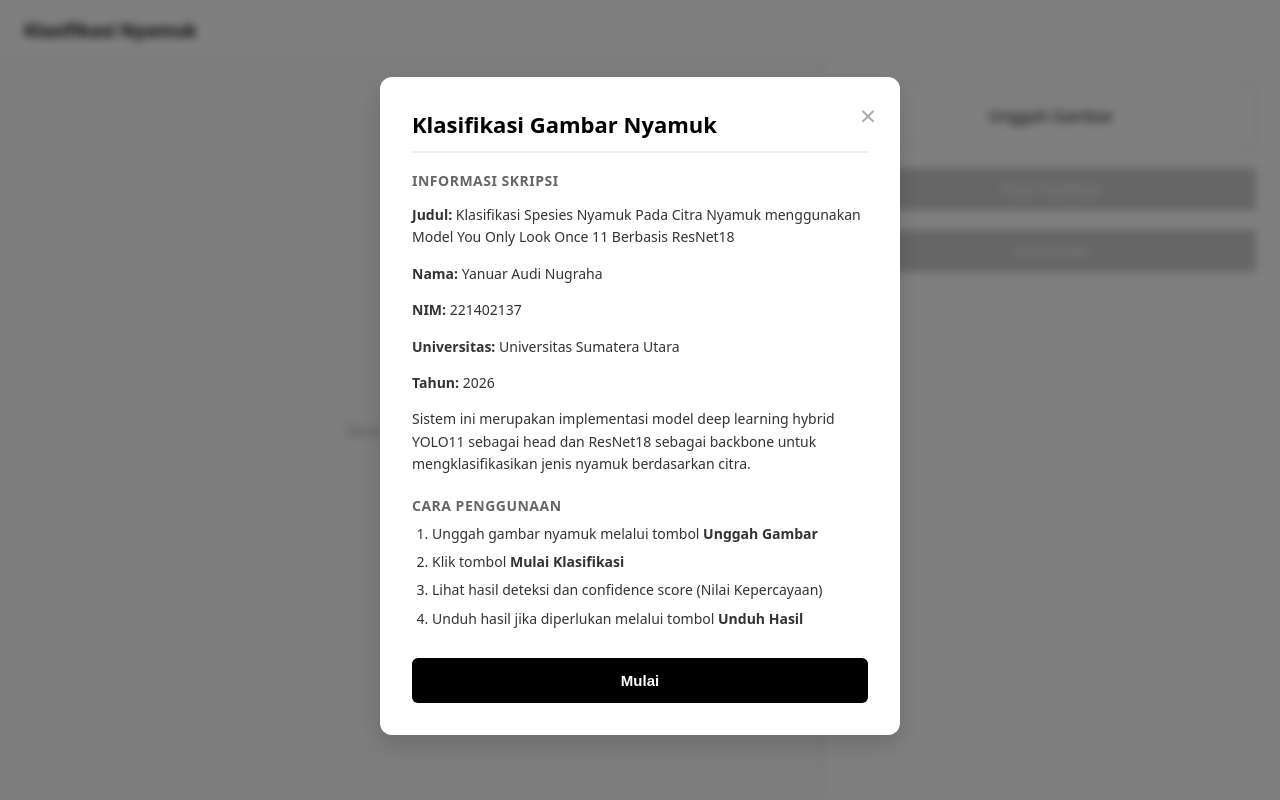
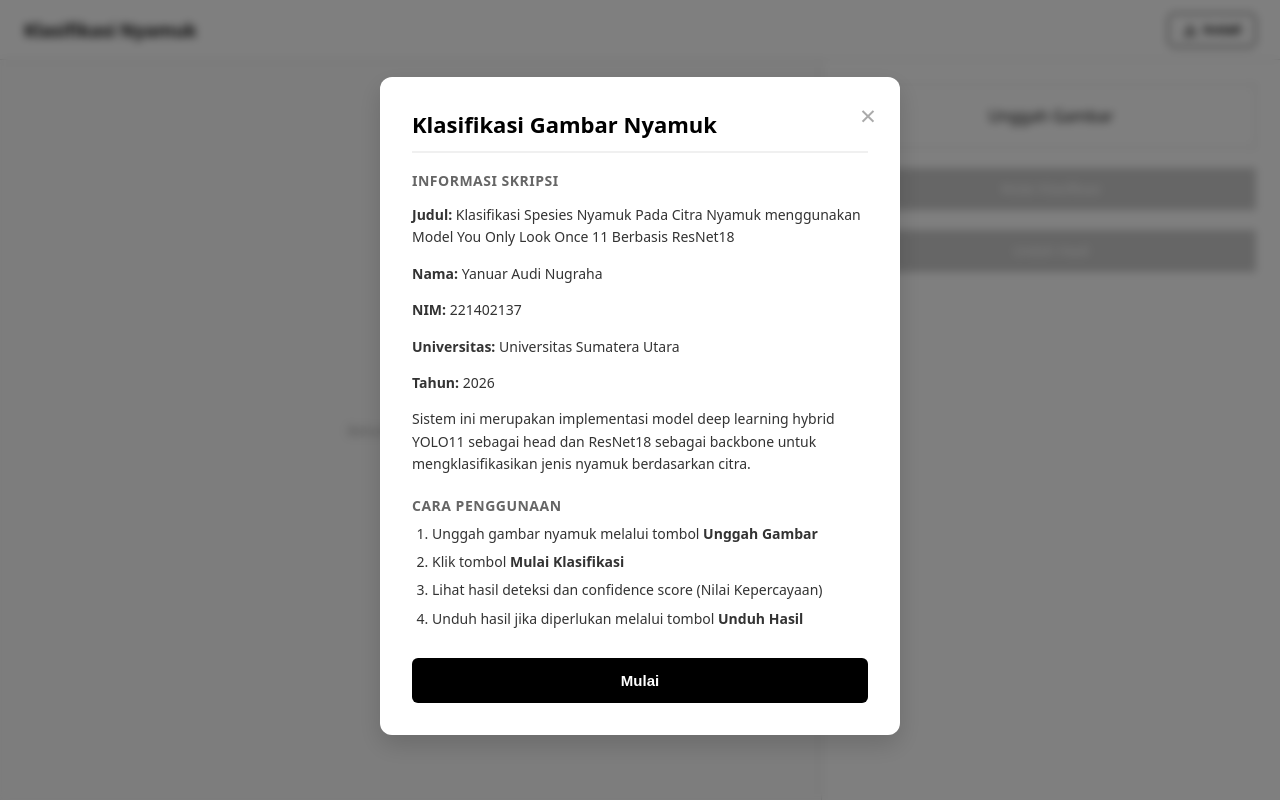
Before and after one commit to yanuaraudi/klasifikasi-nyamuk, a Flask app: page / in a window 1280 px wide. Run offline with Flask 3, Linux system fonts and the light colour scheme; a map, chart or similar area stays blank.

Commit message:
unhidden pwa install button

```diff
--- a/templates/index.html
+++ b/templates/index.html
@@ -18,7 +18,7 @@
   <div class="header-container">
     <h1>Klasifikasi Nyamuk</h1>
 
-    <button id="pwaInstallBtn" style="display: none;">
+    <button id="pwaInstallBtn">
       <svg width="14" height="14" viewBox="0 0 24 24" fill="none" stroke="currentColor" stroke-width="2.5" stroke-linecap="round" stroke-linejoin="round" style="margin-right: 6px; display: inline-block;"><path d="M21 15v4a2 2 0 0 1-2 2H5a2 2 0 0 1-2-2v4"></path><polyline points="7 10 12 15 17 10"></polyline><line x1="12" y1="15" x2="12" y2="3"></line></svg>
       Install
     </button>
```
